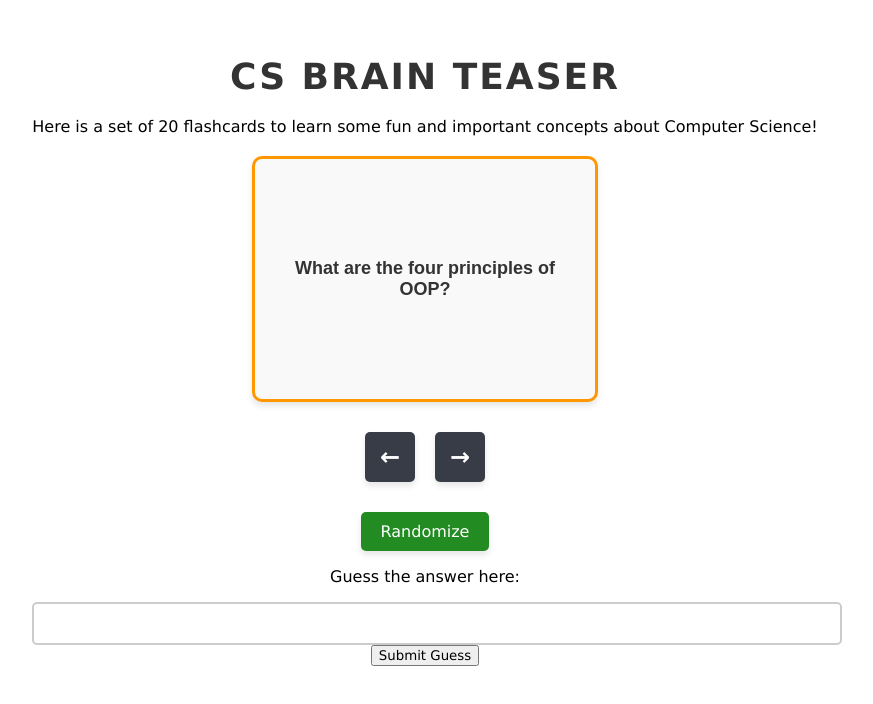
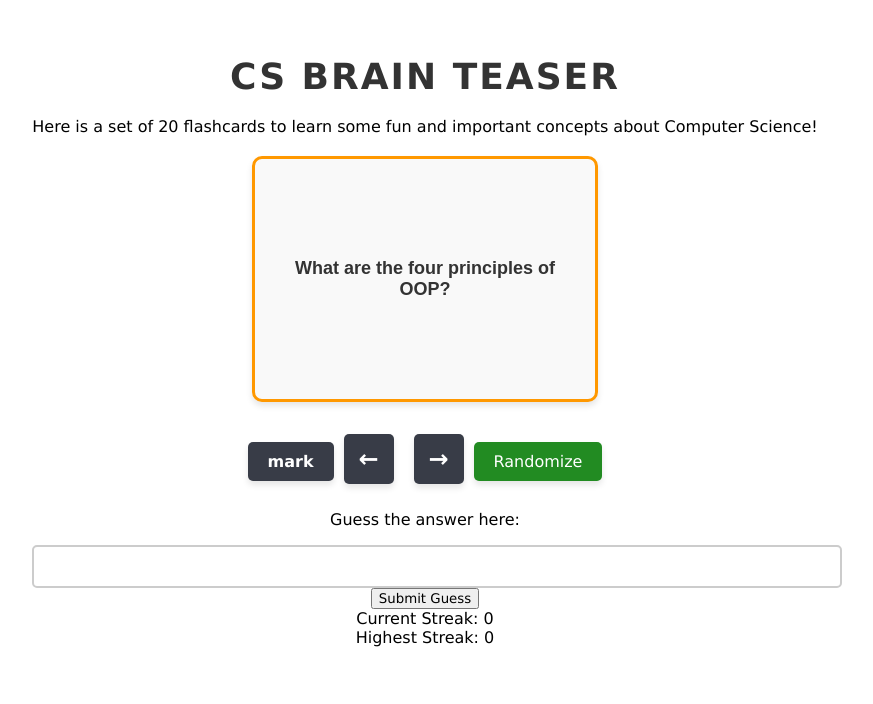
Before and after one commit to aalbekord/flashcards, a React (Vite) app: page / in a window 1280 px wide. Shown: the top 704 px of the page, without its empty margins (215-1088 px from the left). Built offline with nearby package versions, Linux system fonts and the light colour scheme.

Commit message:
added streak function, markdown function, reset function

```diff
--- a/src/App.css
+++ b/src/App.css
@@ -79,3 +79,27 @@ body {
   background-color: #166116; /* Even darker forest green when clicked */
   transform: scale(0.95); /* Slightly shrink on click */
 }
+
+.button {
+  background-color: #383c47; /* Match the arrow's base color */
+  color: white; /* White text */
+  border: none; /* Remove default border */
+  border-radius: 5px; /* Slightly rounded corners */
+  padding: 10px 20px; /* Add padding for a comfortable size */
+  font-size: 16px; /* Adjust font size */
+  font-weight: bold; /* Make the text bold */
+  cursor: pointer; /* Pointer cursor on hover */
+  box-shadow: 0 4px 6px rgba(0, 0, 0, 0.1); /* Subtle shadow */
+  transition: transform 0.2s ease, box-shadow 0.2s ease, background-color 0.2s ease; /* Smooth hover effects */
+}
+
+.button:hover {
+  background-color: #333640; /* Match the arrow's hover color */
+  box-shadow: 0 6px 10px rgba(0, 0, 0, 0.15); /* Stronger shadow on hover */
+  transform: scale(1.05); /* Slightly enlarge on hover */
+}
+
+.button:active {
+  background-color: #24272e; /* Match the arrow's active color */
+  transform: scale(0.95); /* Slightly shrink on click */
+}
--- a/src/App.jsx
+++ b/src/App.jsx
@@ -21,6 +21,18 @@ function App() {
   const handleRestartClick = () => {
     setIndex(0);
   }
+  const handleResetClick = () => {
+    setCards(cardsInfo)
+  }
+  const handleRemoveCard =() => {
+    const array = [...cards]
+    array.splice(index, 1);
+    setCards(array)
+    console.log(cards)
+  }
+
+  console.log(cardsInfo);
+
   useOnKeyPress(handleBackClick, "ArrowLeft");
   useOnKeyPress(handleForwardClick, "ArrowRight");
   const shuffle = (array) => {
@@ -37,8 +49,12 @@ function App() {
     <>
       <h1 className="title">CS Brain Teaser</h1>
       <p>Here is a set of {cards.length} flashcards to learn some fun and important concepts about Computer Science!</p>
+      { cards.length > 0 && ( <>
         <Card front={cards[index].front} back={cards[index].back} difficulty={cards[index].difficulty}/>
         <div className="arrow-buttons">
+          <button className="button" onClick={handleRemoveCard}>
+            <span>mark</span>
+          </button>
           <button className="arrow" onClick={handleBackClick}>
               <span>←</span>
           </button>
@@ -50,9 +66,18 @@ function App() {
               <span>↻</span>
             </button>
           )}
+          <button className="random-button" onClick={() => shuffle(cards)}>
+            <span>Randomize</span>
+          </button>
         </div>
-      <button className="random-button" onClick={() => shuffle(cards)}>Randomize</button>
         <InputForm answer={cards[index].back}/>
+      </>
+    )}
+    {cards.length === 0 && (
+      <button className="arrow" onClick={handleResetClick}>
+        <span>↻</span>
+      </button>
+    )}
     </>
   )
 }
--- a/src/components/InputForm.jsx
+++ b/src/components/InputForm.jsx
@@ -4,7 +4,8 @@ import {useState} from "react";
 const InputForm = (props) => {
   const [guess, setGuess] = useState("")
   const [color, setColor] = useState("")
-
+  const [streak, setStreak] = useState(0)
+  const [highestStreak, setHighestStreak] = useState(0)
   const handleInputChange = (e) => {
     const value = e.target.value;
     setGuess(value);
@@ -13,10 +14,14 @@ const InputForm = (props) => {
   const handleButtonClick = () => {
     if(guess.toLowerCase() === props.answer.toLowerCase()) {
       setColor("green")
+      setStreak(streak + 1)
     }
     else {
       setColor("red")
+      setStreak(0)
     }
+    if(streak > highestStreak)
+      setHighestStreak(streak)
     setGuess("")
   }
 
@@ -29,6 +34,8 @@ const InputForm = (props) => {
         <input onChange={handleInputChange} className={color} type="text" value={guess} />
         <button onClick={handleButtonClick} type="button">Submit Guess</button>
       </form>
+      <div>Current Streak: {streak}</div>
+      <div>Highest Streak: {highestStreak}</div>
     </>
   )
 };
```
Lines whose indentation alone changed are shown as unchanged.
